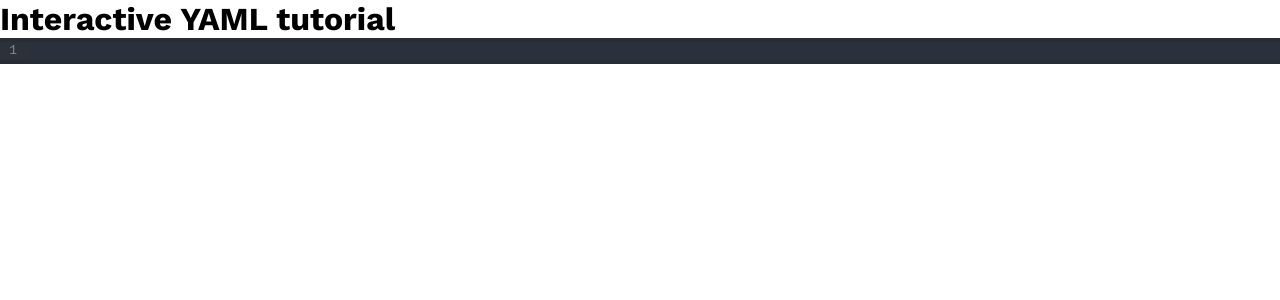
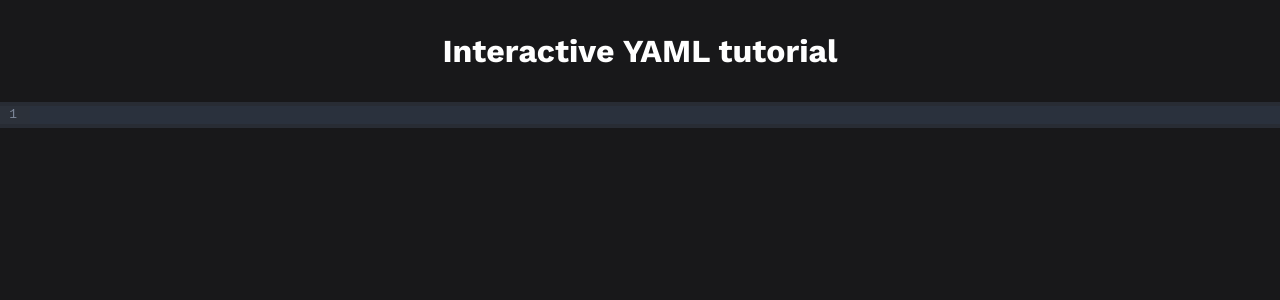
Before and after one commit to repercussive/interactive-yaml-tutorial, a Next.js app: page / in a window 1280 px wide. Shown: the top 300 px of the page. Built offline with nearby package versions, Linux system fonts and the light colour scheme.

Commit message:
use sass

```diff
--- a/package.json
+++ b/package.json
@@ -20,6 +20,7 @@
     "next": "13.4.19",
     "react": "18.2.0",
     "react-dom": "18.2.0",
+    "sass": "^1.66.1",
     "typescript": "5.1.6"
   }
 }
--- a/src/app/layout.tsx
+++ b/src/app/layout.tsx
@@ -1,4 +1,4 @@
-import './globals.css'
+import '../styles/globals.scss'
 import type { Metadata } from 'next'
 import { Work_Sans } from 'next/font/google'
 
--- /dev/null
+++ b/src/app/page.module.scss
@@ -0,0 +1,6 @@
+.wrapper {
+  h1 {
+    margin-block: 2rem;
+    text-align: center;
+  }
+}
--- a/src/app/page.tsx
+++ b/src/app/page.tsx
@@ -1,8 +1,9 @@
 import CodeEditor from '@components/CodeEditor'
+import styles from './page.module.scss'
 
 export default function Home() {
   return (
-    <main>
+    <main className={styles.wrapper}>
       <div>
         <h1>Interactive YAML tutorial</h1>
         <CodeEditor language='json' readOnly={false} />
--- a/src/app/globals.css
+++ b/src/styles/globals.scss
@@ -8,4 +8,6 @@ html,
 body {
   max-width: 100vw;
   overflow-x: hidden;
+  background-color: rgb(24, 24, 26);
+  color: white;
 }
```
Also changed, not shown: src/app/page.module.css (added), 1 other file (tests, documents, lock files or other folders).
